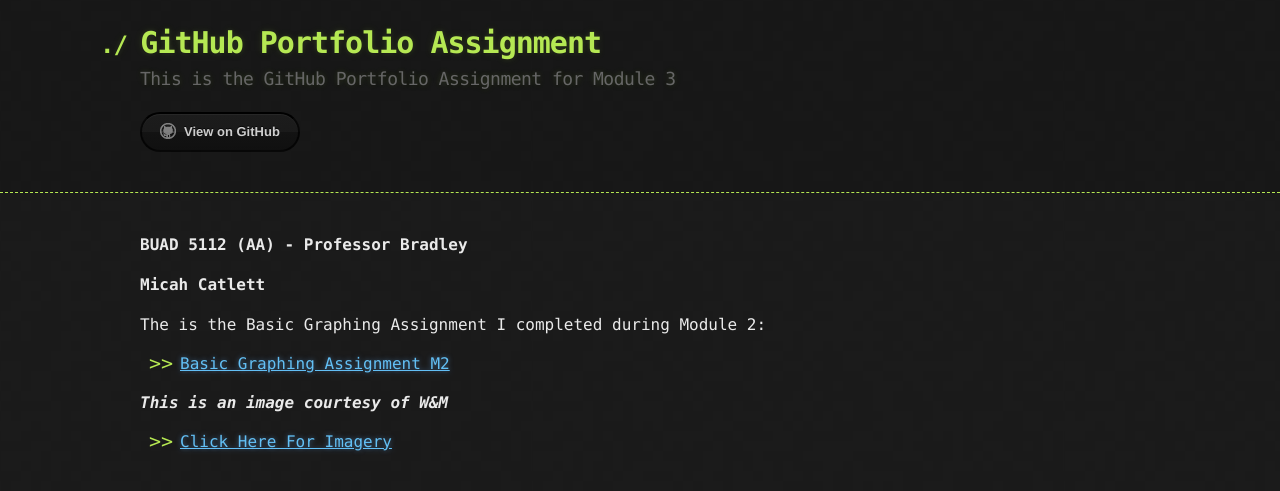
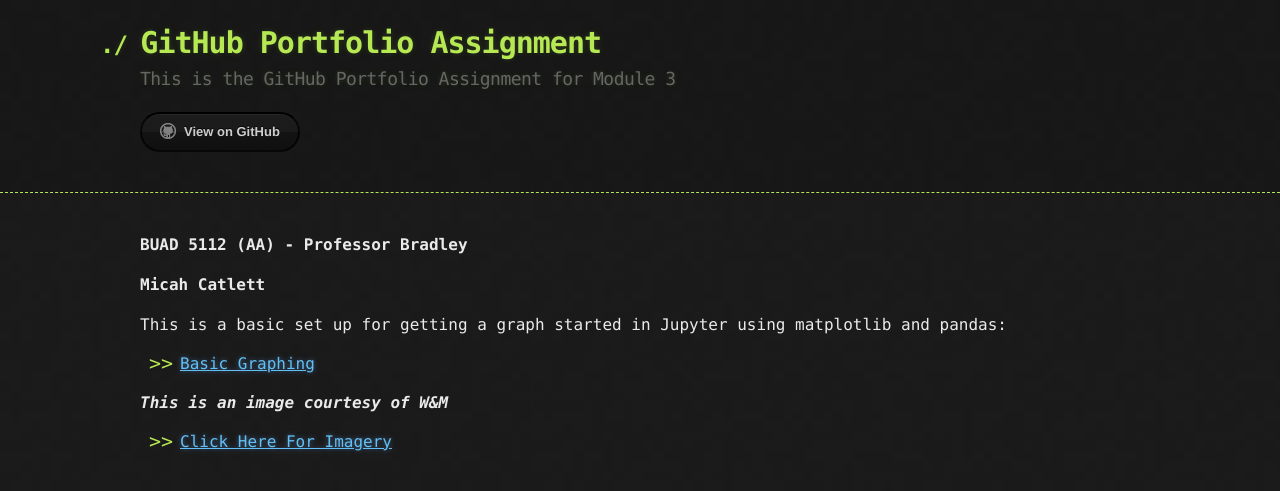
Before and after one commit to githubmicah/githubmicah.github.io, a Jekyll site: the page built from index.md, in a window 1280 px wide. Shown: the top 491 px of the page. Built offline with Jekyll 4.4.1, drawn with Linux system fonts in a browser that asks for light colours; our own code applies the rules of GitHub Pages for plain Markdown files.

Commit message:
Update index.md

```diff
--- a/index.md
+++ b/index.md
@@ -8,9 +8,9 @@ description: GitHub Portfolio Assignment
 **Micah Catlett**
 
 
-The is the Basic Graphing Assignment I completed during Module 2:
+This is a basic set up for getting a graph started in Jupyter using matplotlib and pandas:
 
-- [Basic Graphing Assignment M2](/basicmatplotlib/index.md)
+- [Basic Graphing](/basicmatplotlib/index.md)
 
 
 ***This is an image courtesy of W&M***
```
